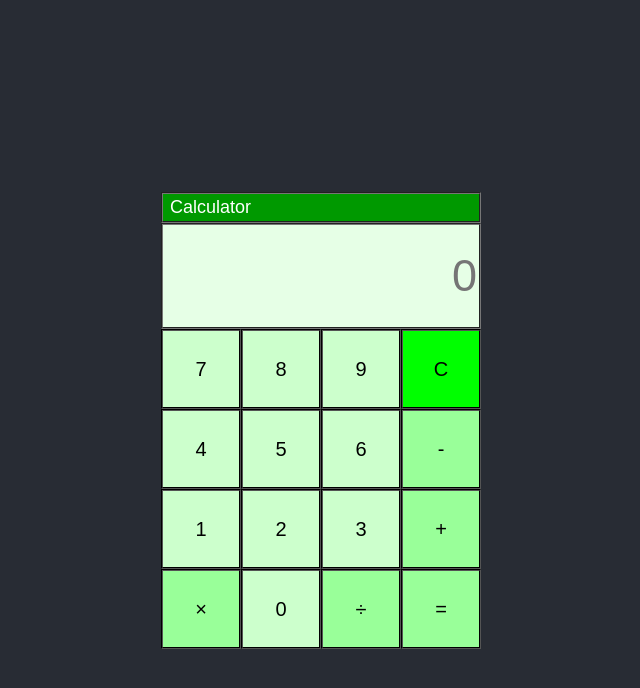
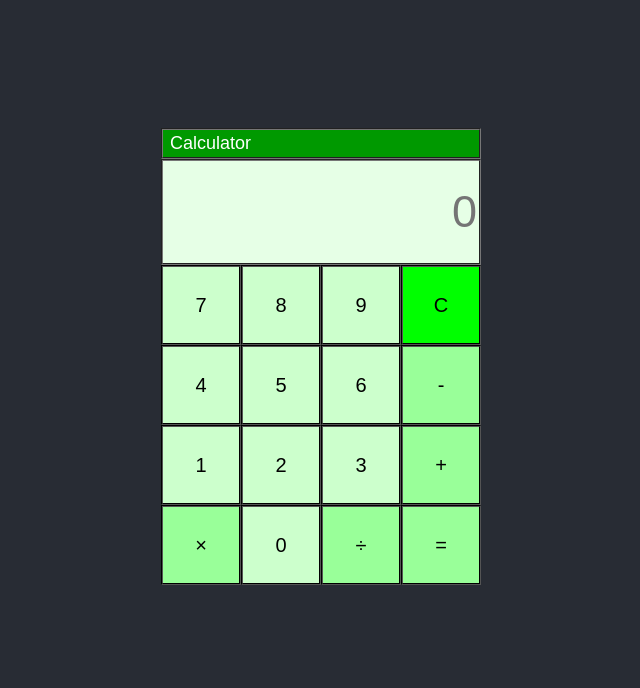
Before and after one commit to FlavioAlm/Calculadora, a React (Create React App) app: page / in a window 1280 px wide. Shown: the top 688 px of the page, without its empty margins (319-959 px from the left). Built offline with nearby package versions, Linux system fonts and the light colour scheme.

Commit message:
new color theme: fixing width

```diff
--- a/src/index.css
+++ b/src/index.css
@@ -1,5 +1,4 @@
 body {
-  margin: 0;
   font-family: -apple-system, BlinkMacSystemFont, 'Segoe UI', 'Roboto', 'Oxygen',
     'Ubuntu', 'Cantarell', 'Fira Sans', 'Droid Sans', 'Helvetica Neue',
     sans-serif;
--- a/src/myStyles.css
+++ b/src/myStyles.css
@@ -2,8 +2,8 @@ body {
   background-color: #282c34;
   color: white;
   font-family: Arial;
-  width: 50% auto;
-  margin: 15%;
+  width: 40% auto;
+  margin: 10%;
   text-align: center;
 }
 
```
Also changed, not shown: 1 other file (tests, documents, lock files or other folders).
